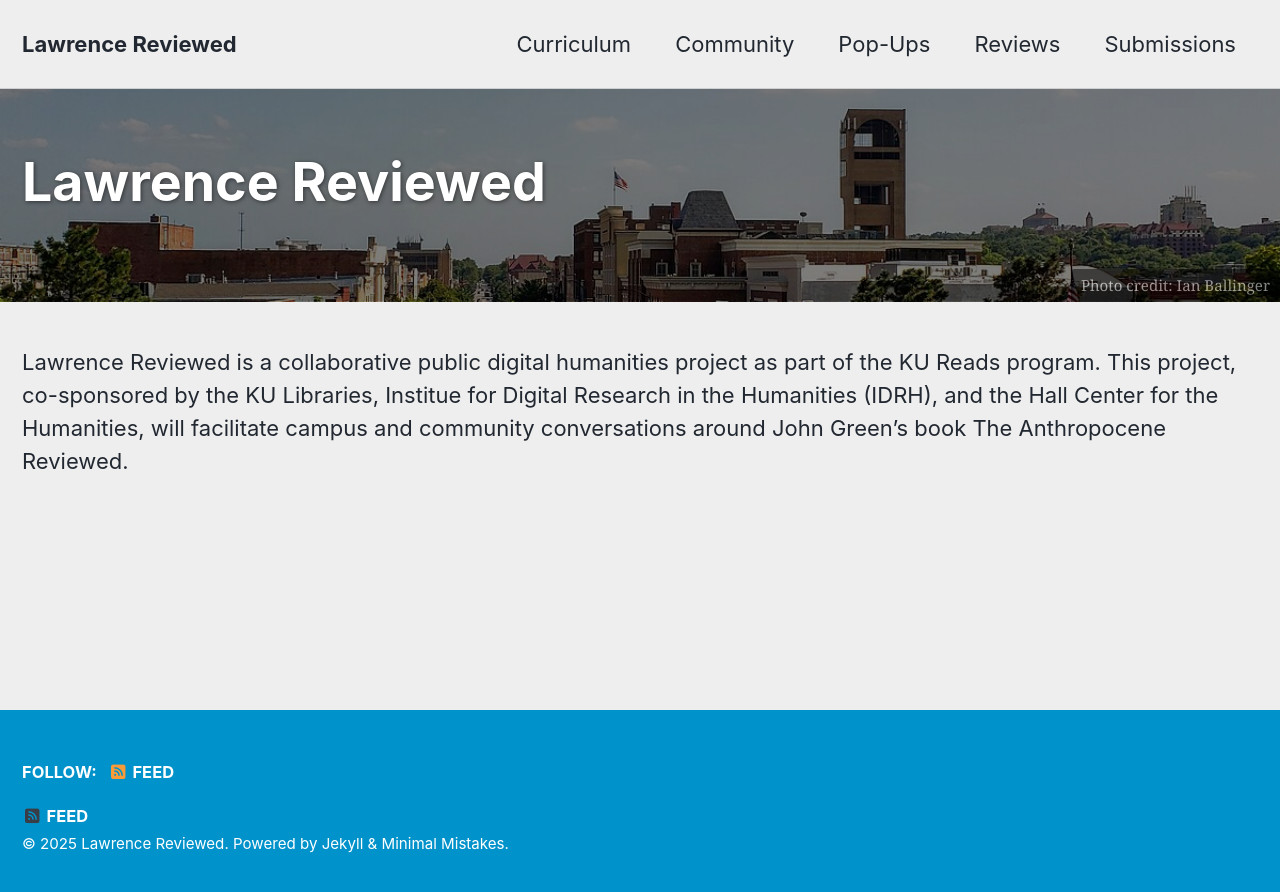
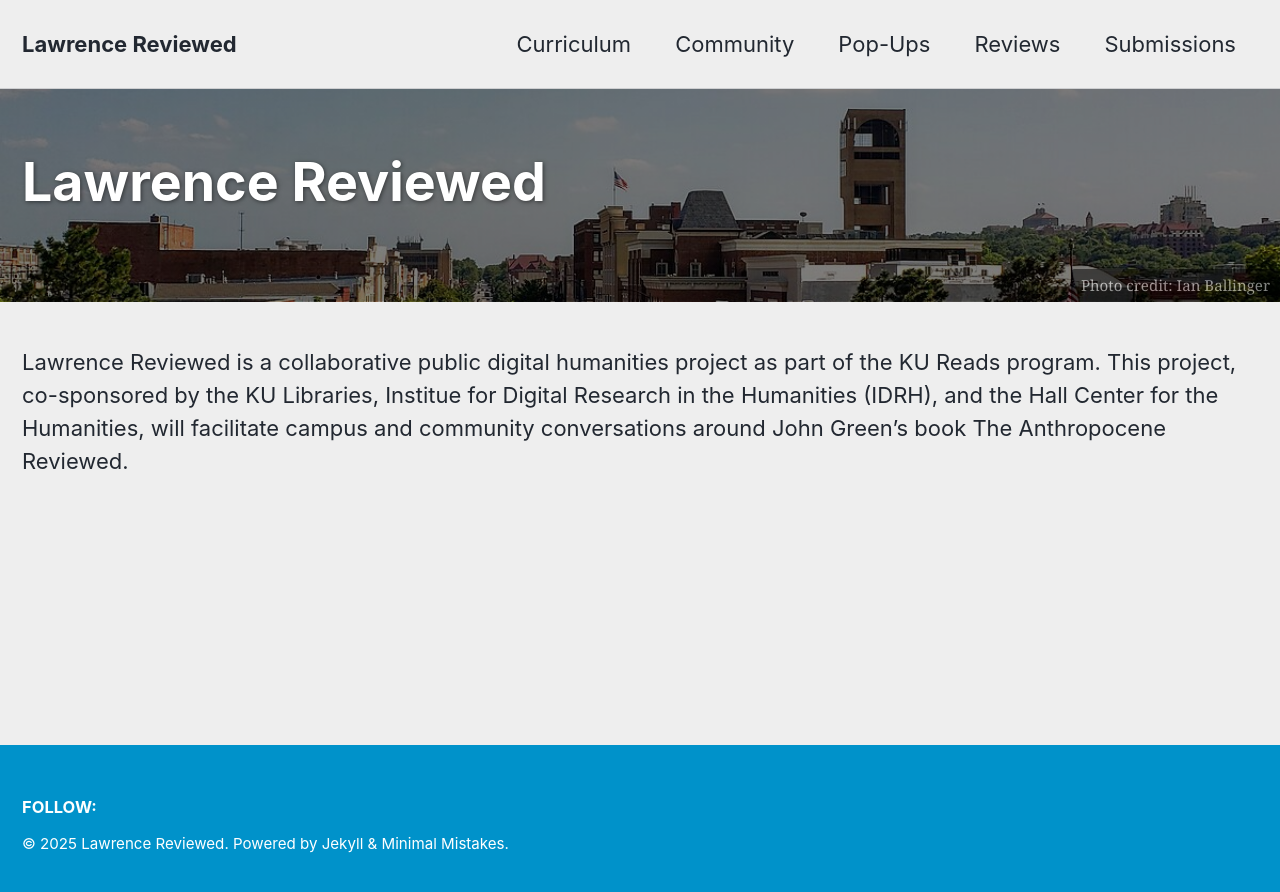
Before and after one commit to idrhku/lawrence-reviewed, a Jekyll site: the page built from index.html, in a window 1280 px wide. Shown: the top 892 px of the page. Built offline with Jekyll 4.4.1, drawn with Linux system fonts in a browser that asks for light colours; cached includes are drawn as plain includes; the list of posts is cut into pages by our own code.

Commit message:
footer attempt 3

```diff
--- a/_includes/footer.html
+++ b/_includes/footer.html
@@ -11,12 +11,7 @@
         {% endif %}
       {% endfor %}
     {% endif %}
-
-    {% unless site.atom_feed.hide %}
-      <li><a href="{% if site.atom_feed.path %}{{ site.atom_feed.path }}{% else %}{{ '/feed.xml' | relative_url }}{% endif %}"><i class="fas fa-fw fa-rss-square" aria-hidden="true"></i> {{ site.data.ui-text[site.locale].feed_label | default: "Feed" }}</a></li>
-    {% endunless %}
   </ul>
-  <li><a href="{% if site.atom_feed.path %}{{ site.atom_feed.path }}{% else %}{{ '/feed.xml' | relative_url }}{% endif %}"><i class="fas fa-fw fa-rss-square" aria-hidden="true"></i> {{ site.data.ui-text[site.locale].feed_label | default: "Feed" }}</a></li>
 </div>
 
 <div class="page__footer-copyright">&copy; {{ site.time | date: '%Y' }} <a href="{{ site.copyright_url | default: site.url }}">{{ site.copyright | default: site.title }}</a>. {{ site.data.ui-text[site.locale].powered_by | default: "Powered by" }} <a href="https://jekyllrb.com" rel="nofollow">Jekyll</a> &amp; <a href="https://mademistakes.com/work/jekyll-themes/minimal-mistakes/" rel="nofollow">Minimal Mistakes</a>.</div>
```
